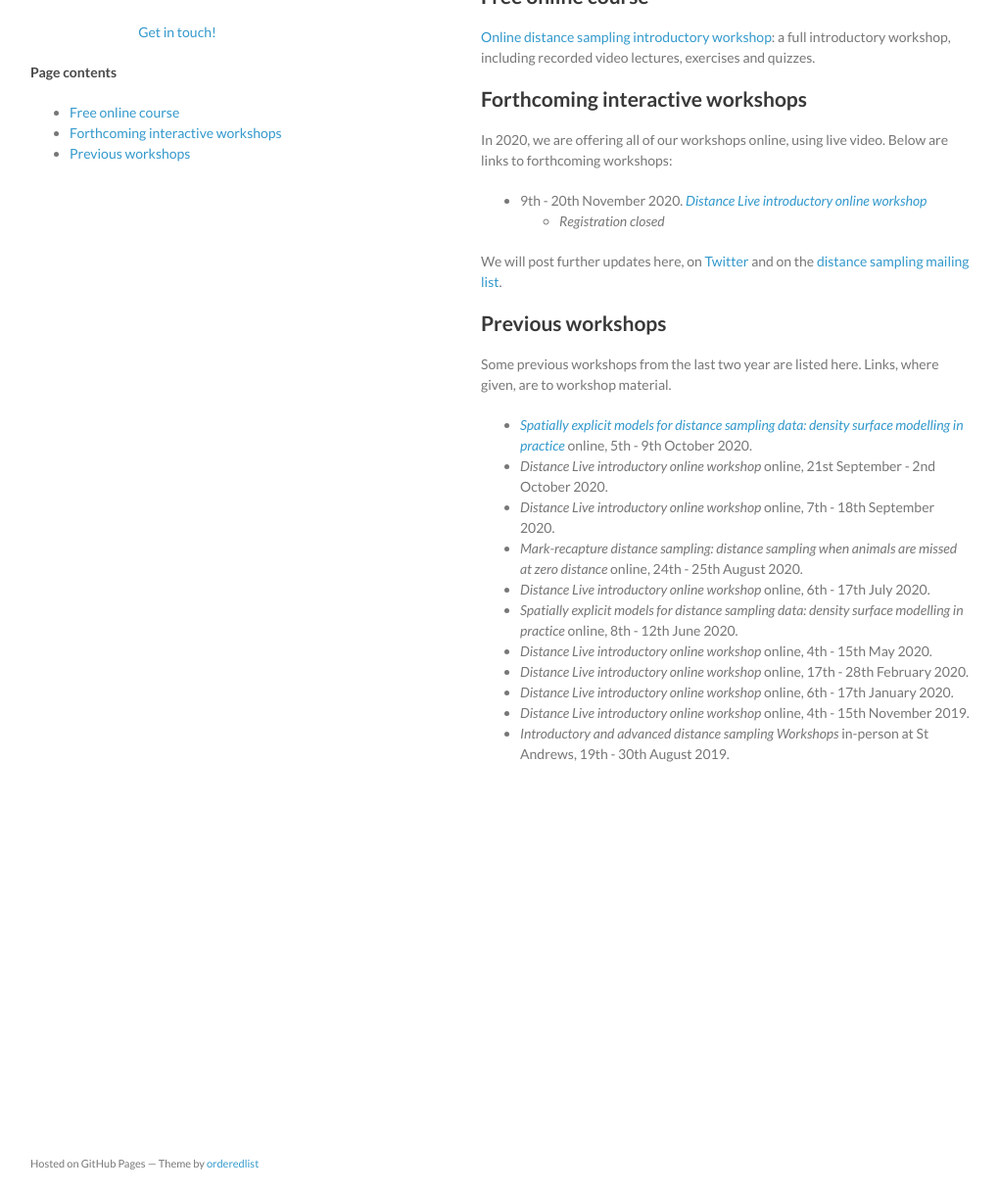
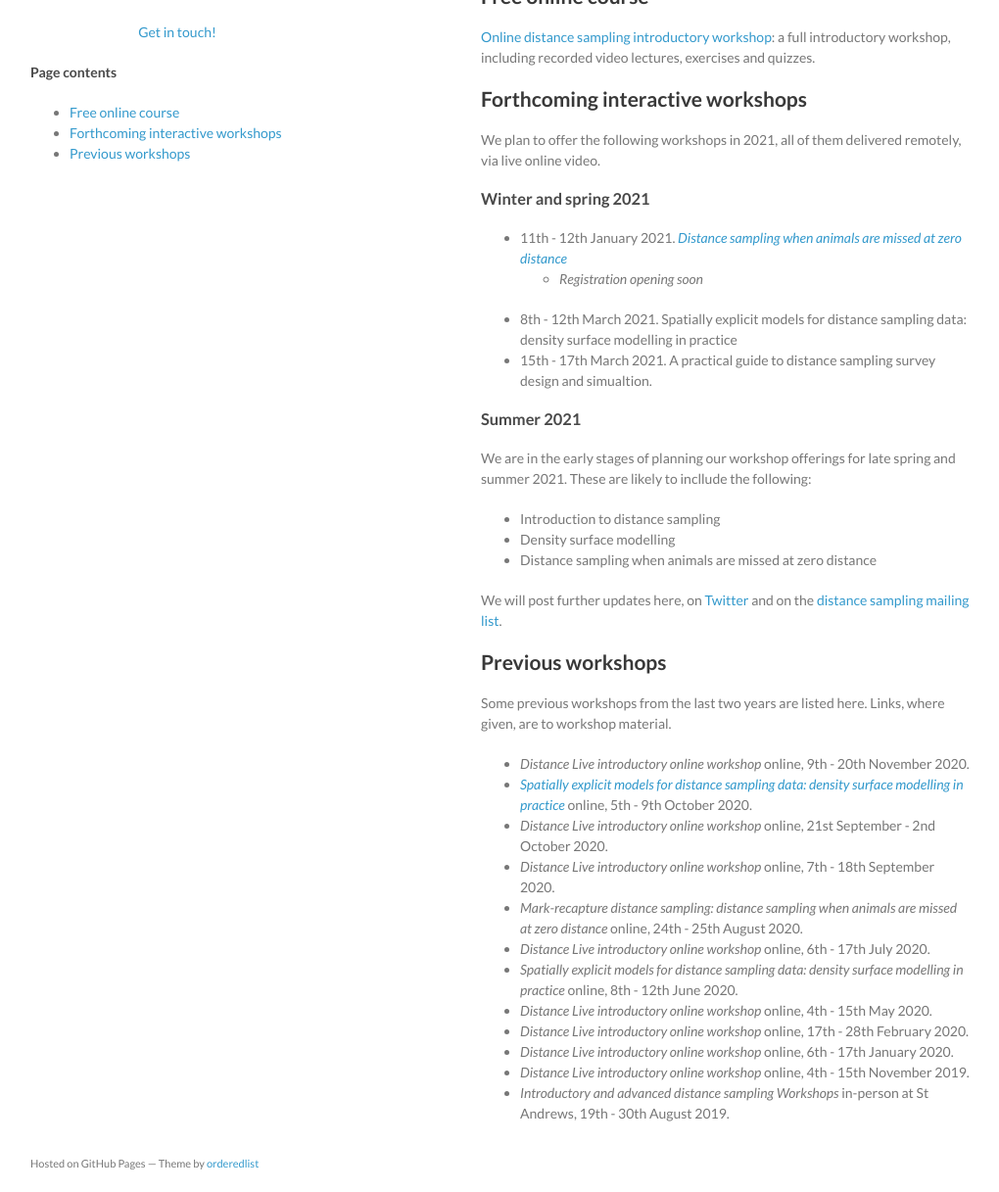
Before and after one commit to distanceworkshops/distanceworkshops.github.io, a Jekyll site: the page built from index.md, in a window 1280 px wide and 1354 px high, cut to the strip 137-1354 px from the top of the window. Shown: the whole strip at 98% size, without its empty margins (129-1149 px from the left). Built offline with Jekyll 4.4.1, drawn with Linux system fonts in a browser that asks for light colours.

Commit message:
Initial listing of 2021 workshops

```diff
--- a/index.md
+++ b/index.md
@@ -15,18 +15,30 @@ Here you can find content for distance sampling workshops including slides, exer
 
 ## Forthcoming interactive workshops
 
-In 2020, we are offering all of our workshops online, using live video.  Below are links to forthcoming workshops:
+We plan to offer the following workshops in 2021, all of them delivered remotely, via live online video.
 
- - 9th - 20th November 2020.  [*Distance Live introductory online workshop*](http://workshops.distancesampling.org/intro-nov-2020.html)
-   - _Registration closed_
+### Winter and spring 2021
+
+- 11th - 12th January 2021.  [*Distance sampling when animals are missed at zero distance*](http://workshops.distancesampling.org/mrds-jan-2021.html)
+  - _Registration opening soon_
+-  8th - 12th March 2021.  Spatially explicit models for distance sampling data: density surface modelling in practice
+- 15th - 17th March 2021.  A practical guide to distance sampling survey design and simualtion.
+
+### Summer 2021
+
+We are in the early stages of planning our workshop offerings for late spring and summer 2021.  These are likely to incllude the following:
+
+- Introduction to distance sampling
+- Density surface modelling
+- Distance sampling when animals are missed at zero distance
 
 We will post further updates here, on [Twitter](http://twitter.com/distancesamp) and on the [distance sampling mailing list](https://groups.google.com/forum/#!forum/distance-sampling).
 
-
 ## Previous workshops
 
-Some previous workshops from the last two year are listed here.  Links, where given, are to workshop material.
+Some previous workshops from the last two years are listed here.  Links, where given, are to workshop material.
 
+- *Distance Live introductory online workshop* online, 9th - 20th November 2020.
 - [*Spatially explicit models for distance sampling data: density surface modelling in practice*](http://workshops.distancesampling.org/online-dsm-2020/) online, 5th - 9th October 2020.
 - *Distance Live introductory online workshop* online, 21st September - 2nd October 2020.
 - *Distance Live introductory online workshop* online, 7th - 18th September 2020.
```
